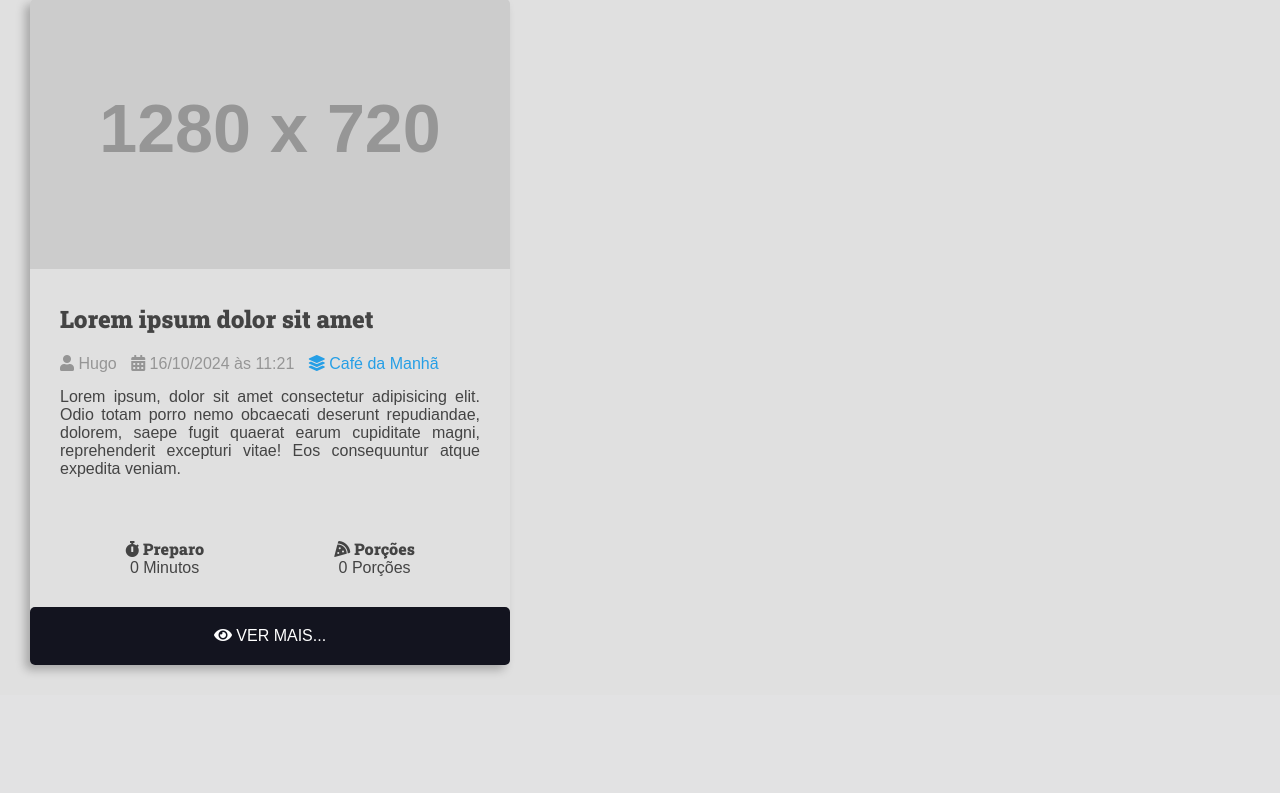
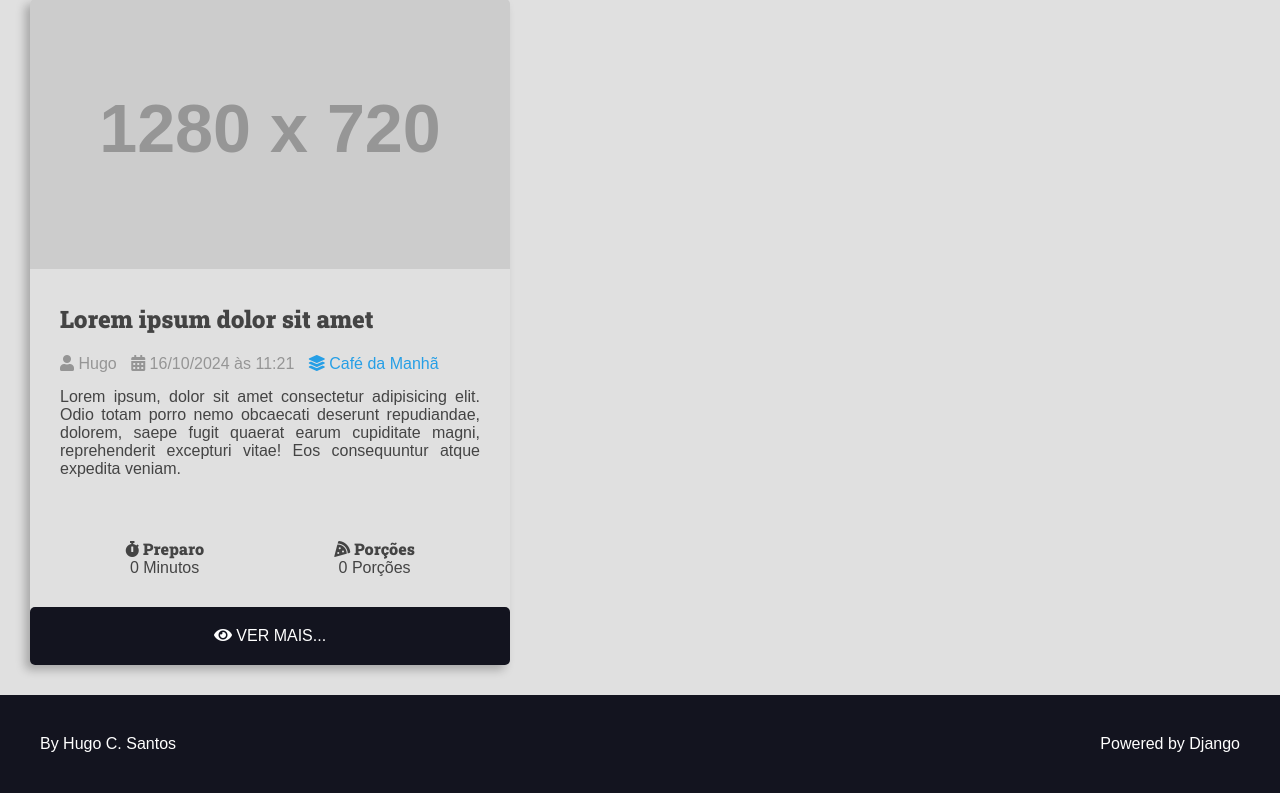
Before and after one commit to Hugo-r2d2/projeto1-django, a Django app: page / in a window 1280 px wide. Shown: the part 213-1006 px from the top of the page. Before the commit the page ends 887 px from the top, so only its background shows below. Run offline with Django 5.2, Linux system fonts and the light colour scheme; grey boxes labelled with a size stand in for pictures from a placeholder-image service; some libraries are stand-ins or nearby versions.

Commit message:
creating footer

```diff
--- /dev/null
+++ b/recipes/templates/recipes/partials/footer.html
@@ -0,0 +1,9 @@
+<footer class="main-footer">
+	<div class="developer">
+		<a href="https://github.com/Hugo-r2d2" target="_blank" rel="noreferrer noopener">By Hugo C. Santos</a>
+	</div>
+
+	<div class="powered">
+		<a href="https://www.djangoproject.com/" target="_blank" rel="noreferrer noopener">Powered by Django</a>
+	</div>
+</footer>
--- a/recipes/templates/recipes/partials/head.html
+++ b/recipes/templates/recipes/partials/head.html
@@ -99,6 +99,7 @@
 		}
 
 		/* Header Page */
+
 		.container {
 			/* Define a largura máxima do contêiner, centraliza e aplica padding */
 			max-width: 144rem;
@@ -130,6 +131,7 @@
 		}
 
 		/* Search Page */
+
 		.search-form {
 			/* Estiliza o formulário de busca, define bordas, largura máxima, margem, borda arredondada e transições */
 			border: .2rem solid var(--color-primary-dark);
@@ -181,6 +183,7 @@
 		}
 
 		/* Cards */
+
 		.main-content {
 			/* Define o padding superior da área de conteúdo principal */
 			padding-top: 0;
@@ -339,5 +342,30 @@
 			transform: translateY(0.1rem);
 			/* Afunda o botão levemente ao clicar */
 		}
+
+		.recipe-footer a:hover {
+			filter: brightness(2);
+		}
+
+		/*FOOTER*/
+
+		.main-footer {
+			display: flex;
+			align-items: center;
+			justify-content: space-between;
+			background: var(--color-primary-dark);
+			color: var(--color-white);
+			padding: var(--spacing-gutter-large);
+		}
+
+		.main-footer a {
+			color: var(--color-white);
+			text-decoration: none;
+			transition: all 300ms ease-in-out;
+		}
+
+		.main-footer a:hover {
+			filter: brightness(.8);
+		}
 	</style>
 </head>
--- /dev/null
+++ b/recipes/templates/recipes/partials/recipe.html
@@ -0,0 +1,60 @@
+<div class="recipe recipe-list-item">
+    <div class="recipe-cover">
+        <img src="https://placehold.co/1280x720/269fe6/FFF/png" alt="Temporário">
+    </div>
+
+    <div class="recipe-title-container">
+        <h2 class="recipe-title">
+            Lorem ipsum dolor sit amet
+        </h2>
+    </div>
+
+    <div class="recipe-author">
+        <span class="recipe-author-item">
+            <i class="fas fa-user"></i>
+            Hugo
+        </span>
+        <span class="recipe-author-item">
+            <i class="fas fa-calendar-alt"></i>
+            16/10/2024 às 11:21
+        </span>
+        <span class="recipe-author-item">
+            <a href="/recipes/category/cafe-da-manha/">
+                <i class="fas fa-layer-group"></i>
+                <span> Café da Manhã </span>
+            </a>
+        </span>
+    </div>
+
+    <div class="recipe-content">
+        <p>Lorem ipsum, dolor sit amet consectetur adipisicing elit. Odio totam porro nemo obcaecati
+            deserunt repudiandae, dolorem, saepe fugit quaerat earum cupiditate magni, reprehenderit
+            excepturi vitae! Eos consequuntur atque expedita veniam.</p>
+    </div>
+
+    <div class="recipe-meta-container">
+        <div class="recipe-meta recipe-preparation">
+            <h3 class="recipe-meta-title"><i class="fas fa-stopwatch"></i>
+                Preparo
+            </h3>
+            <div class="recipe-meta-text">
+                0 Minutos
+            </div>
+        </div>
+        <div class="recipe-meta recipe-servings">
+            <h3 class="recipe-meta-title"><i class="fas fa-pizza-slice"></i>
+                Porções
+            </h3>
+            <div class="recipe-meta-text">
+                0 Porções
+            </div>
+        </div>
+    </div>
+
+    <div class="recipe-footer">
+        <a href="#" class="button button-dark button-full-width">
+            <i class="fas fa-eye"></i>
+            <span>VER MAIS...</span>
+        </a>
+    </div>
+</div>
```
Also changed, not shown: recipes/templates/recipes/pages/home.html (+3 -58 lines).
